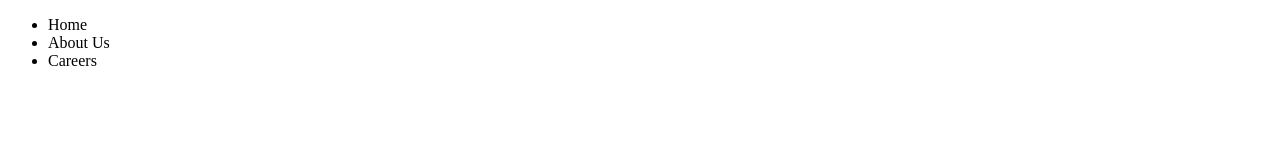
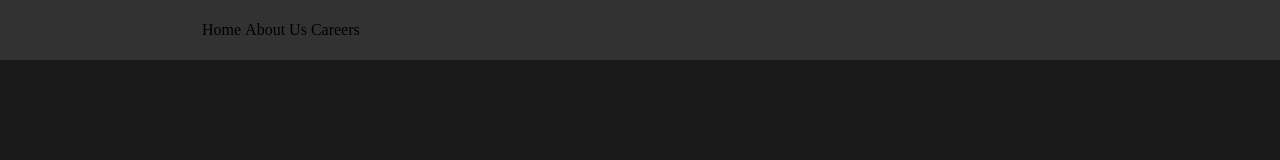
Before and after one commit to Rize212/Something-strange, a plain HTML site: page Index.html in a window 1280 px wide. Drawn offline with Linux system fonts and the light colour scheme; a web font is replaced by a local one.

Commit message:
Version 0.2

```diff
--- a/Index.html
+++ b/Index.html
@@ -5,6 +5,11 @@
     <meta http-equiv="X-UA-Compatible" content="IE=edge">
     <meta name="viewport" content="width=device-width, initial-scale=1.0">
     <title>(>_<)</title>
+
+        <link rel="preconnect" href="https://fonts.googleapis.com">
+        <link rel="preconnect" href="https://fonts.gstatic.com" crossorigin>
+        <link href="https://fonts.googleapis.com/css2?family=Imbue:opsz@10..100&display=swap" rel="stylesheet">
+<link rel="stylesheet" href="style.css">
 </head>
 <header>
     <nav>
--- a/style.css
+++ b/style.css
@@ -0,0 +1,19 @@
+body{
+background-color: #1A1A1A;
+margin: 0%;
+}
+
+header{
+    background-color: rgba(74, 74, 74, 50%);
+    min-height: fit-content;
+    justify-content: center;
+}
+
+ul{
+    margin: 0% 0% 0% 202px;
+    padding: 21px 0px 21px 0px;
+}
+
+li{
+    display: inline;
+}
```
